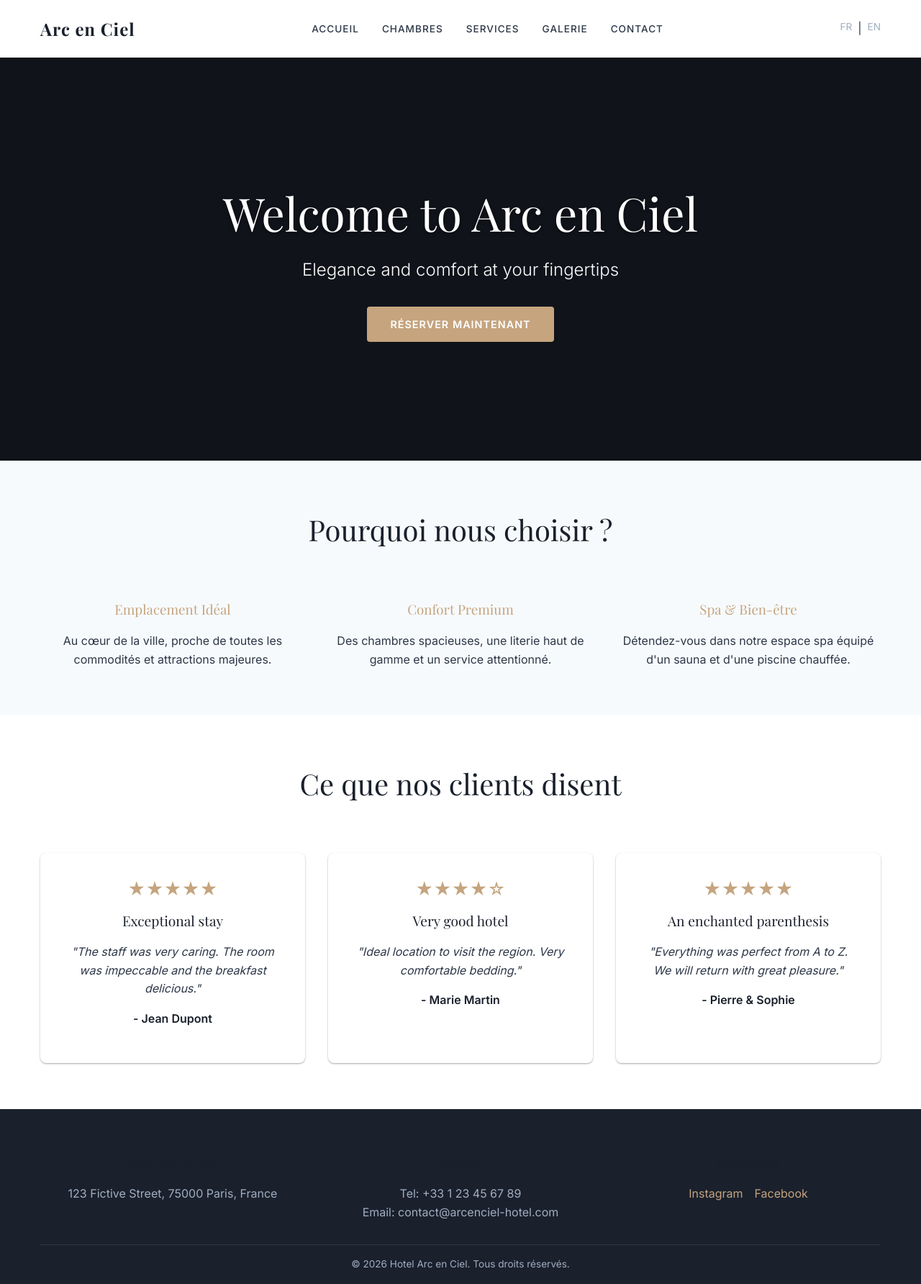
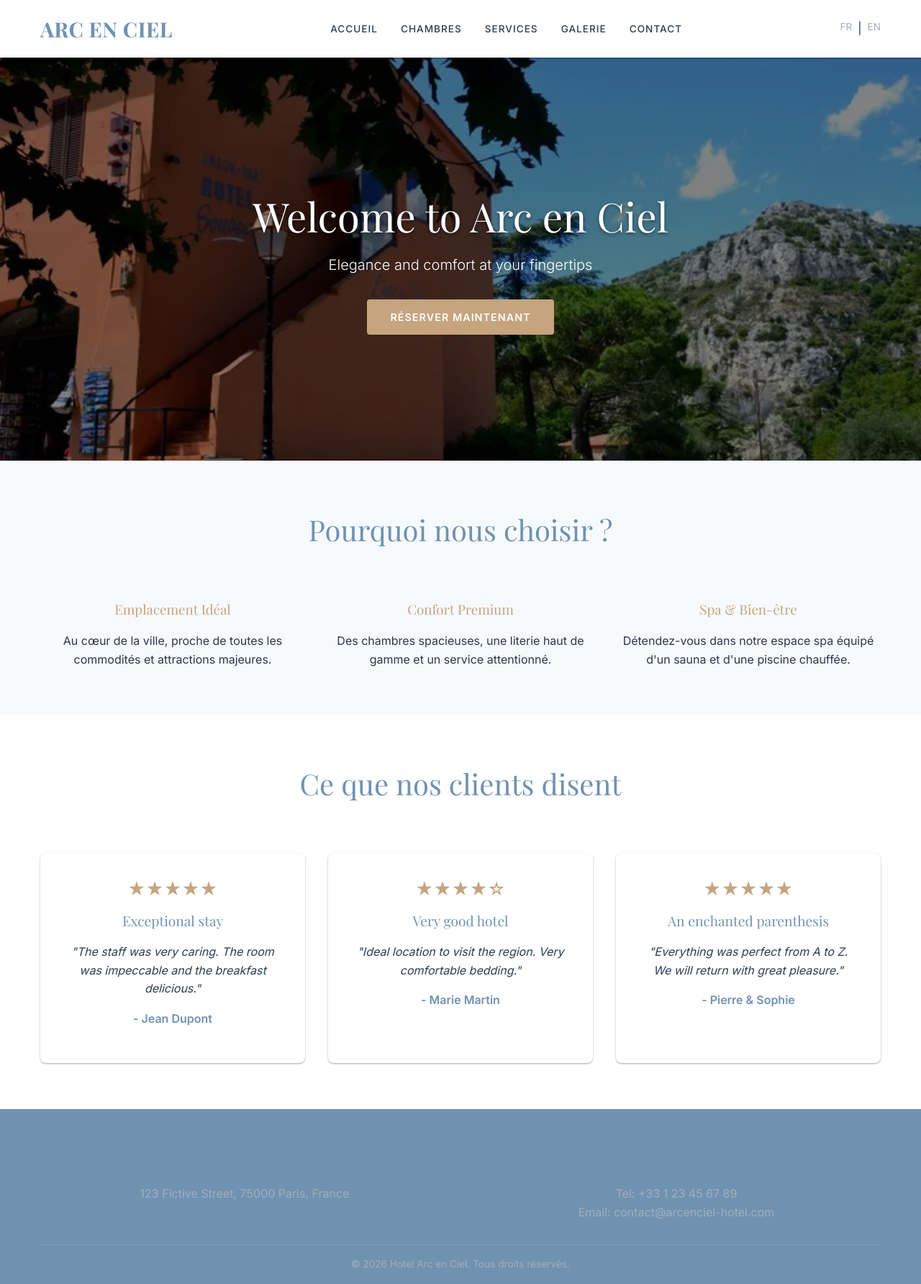
Before and after one commit to kohaiducode/Arc-en-Ciel, a plain HTML site: page docs/en/index.html in a window 1280 px wide. Shown: the whole page at 72% size. Drawn offline with nearby package versions, Linux system fonts and the light colour scheme; a web font is replaced by a local one.

Commit message:
style: color palette, hero image, logo, and mobile responsiveness

```diff
--- a/docs/assets/css/style.css
+++ b/docs/assets/css/style.css
@@ -1,7 +1,7 @@
 :root {
   /* Colors - Premium Palette */
-  --primary: #1A202C;
-  --secondary: #2D3748;
+  --primary: #7092B1;
+  --secondary: #2C3E50;
   --accent: #C5A47E; /* Elegant Gold */
   --accent-hover: #A88661;
   --bg-light: #F7FAFC;
@@ -98,10 +98,11 @@ img {
 
 .logo a {
   font-family: var(--font-heading);
-  font-size: 1.5rem;
+  font-size: 1.8rem;
   color: var(--primary);
   font-weight: 700;
-  letter-spacing: 1px;
+  letter-spacing: 0.5px;
+  text-transform: uppercase;
 }
 
 .main-nav ul {
@@ -140,6 +141,9 @@ img {
   height: 70vh;
   min-height: 500px;
   background-color: var(--primary);
+  background-image: url('../images/Vue de dehors plus belle.webp');
+  background-size: cover;
+  background-position: center;
   position: relative;
   display: flex;
   align-items: center;
@@ -164,13 +168,13 @@ img {
 
 .hero h1 {
   color: var(--bg-white);
-  font-size: clamp(2.5rem, 5vw, 4rem);
+  font-size: clamp(2rem, 5vw, 3.5rem);
   margin-bottom: var(--space-sm);
   text-shadow: 0 2px 4px rgba(0,0,0,0.5);
 }
 
 .hero p {
-  font-size: clamp(1.2rem, 2vw, 1.5rem);
+  font-size: clamp(1rem, 2vw, 1.25rem);
   margin-bottom: var(--space-lg);
   font-weight: 300;
 }
@@ -228,6 +232,30 @@ img {
   }
   .grid-3 {
     grid-template-columns: repeat(3, 1fr);
+  }
+}
+
+@media (max-width: 767px) {
+  .site-header .container {
+    flex-direction: column;
+    height: auto;
+    padding: var(--space-sm) 0;
+    gap: var(--space-sm);
+  }
+  .main-nav ul {
+    gap: var(--space-md);
+    flex-wrap: wrap;
+    justify-content: center;
+  }
+  .grid-2, .grid-3 {
+    grid-template-columns: 1fr;
+  }
+  .hero h1 {
+    font-size: 2.5rem;
+  }
+  .footer-content {
+    text-align: center;
+    gap: var(--space-xl);
   }
 }
 
--- a/docs/en/index.html
+++ b/docs/en/index.html
@@ -114,7 +114,7 @@
 
     <footer class="site-footer">
     <div class="container">
-        <div class="footer-content grid-3">
+        <div class="footer-content grid-2">
             <div>
                 <h4>Hotel Arc en Ciel</h4>
                 <p>123 Fictive Street, 75000 Paris, France</p>
@@ -123,13 +123,6 @@
                 <h4>Contact</h4>
                 <p>Tel: +33 1 23 45 67 89</p>
                 <p>Email: contact@arcenciel-hotel.com</p>
-            </div>
-            <div>
-                <h4>Suivez-nous</h4>
-                <div class="social-links">
-                    <a href="https://instagram.com/..." target="_blank" rel="noopener">Instagram</a>
-                    <a href="https://facebook.com/..." target="_blank" rel="noopener">Facebook</a>
-                </div>
             </div>
         </div>
         <div class="copyright">
--- a/src/assets/css/style.css
+++ b/src/assets/css/style.css
@@ -1,7 +1,7 @@
 :root {
   /* Colors - Premium Palette */
-  --primary: #1A202C;
-  --secondary: #2D3748;
+  --primary: #7092B1;
+  --secondary: #2C3E50;
   --accent: #C5A47E; /* Elegant Gold */
   --accent-hover: #A88661;
   --bg-light: #F7FAFC;
@@ -98,10 +98,11 @@ img {
 
 .logo a {
   font-family: var(--font-heading);
-  font-size: 1.5rem;
+  font-size: 1.8rem;
   color: var(--primary);
   font-weight: 700;
-  letter-spacing: 1px;
+  letter-spacing: 0.5px;
+  text-transform: uppercase;
 }
 
 .main-nav ul {
@@ -140,6 +141,9 @@ img {
   height: 70vh;
   min-height: 500px;
   background-color: var(--primary);
+  background-image: url('../images/Vue de dehors plus belle.webp');
+  background-size: cover;
+  background-position: center;
   position: relative;
   display: flex;
   align-items: center;
@@ -164,13 +168,13 @@ img {
 
 .hero h1 {
   color: var(--bg-white);
-  font-size: clamp(2.5rem, 5vw, 4rem);
+  font-size: clamp(2rem, 5vw, 3.5rem);
   margin-bottom: var(--space-sm);
   text-shadow: 0 2px 4px rgba(0,0,0,0.5);
 }
 
 .hero p {
-  font-size: clamp(1.2rem, 2vw, 1.5rem);
+  font-size: clamp(1rem, 2vw, 1.25rem);
   margin-bottom: var(--space-lg);
   font-weight: 300;
 }
@@ -228,6 +232,30 @@ img {
   }
   .grid-3 {
     grid-template-columns: repeat(3, 1fr);
+  }
+}
+
+@media (max-width: 767px) {
+  .site-header .container {
+    flex-direction: column;
+    height: auto;
+    padding: var(--space-sm) 0;
+    gap: var(--space-sm);
+  }
+  .main-nav ul {
+    gap: var(--space-md);
+    flex-wrap: wrap;
+    justify-content: center;
+  }
+  .grid-2, .grid-3 {
+    grid-template-columns: 1fr;
+  }
+  .hero h1 {
+    font-size: 2.5rem;
+  }
+  .footer-content {
+    text-align: center;
+    gap: var(--space-xl);
   }
 }
 
```
Also changed, not shown: docs/en/chambres/index.html (+1 -8 lines), docs/en/contact/index.html (+1 -8 lines), docs/en/galerie/index.html (+1 -8 lines), docs/en/services/index.html (+1 -8 lines), docs/fr/chambres/index.html (+1 -8 lines), docs/fr/contact/index.html (+1 -8 lines), docs/fr/galerie/index.html (+1 -8 lines), docs/fr/index.html (+1 -8 lines), docs/fr/services/index.html (+1 -8 lines), src/templates/footer.html (+1 -8 lines).
